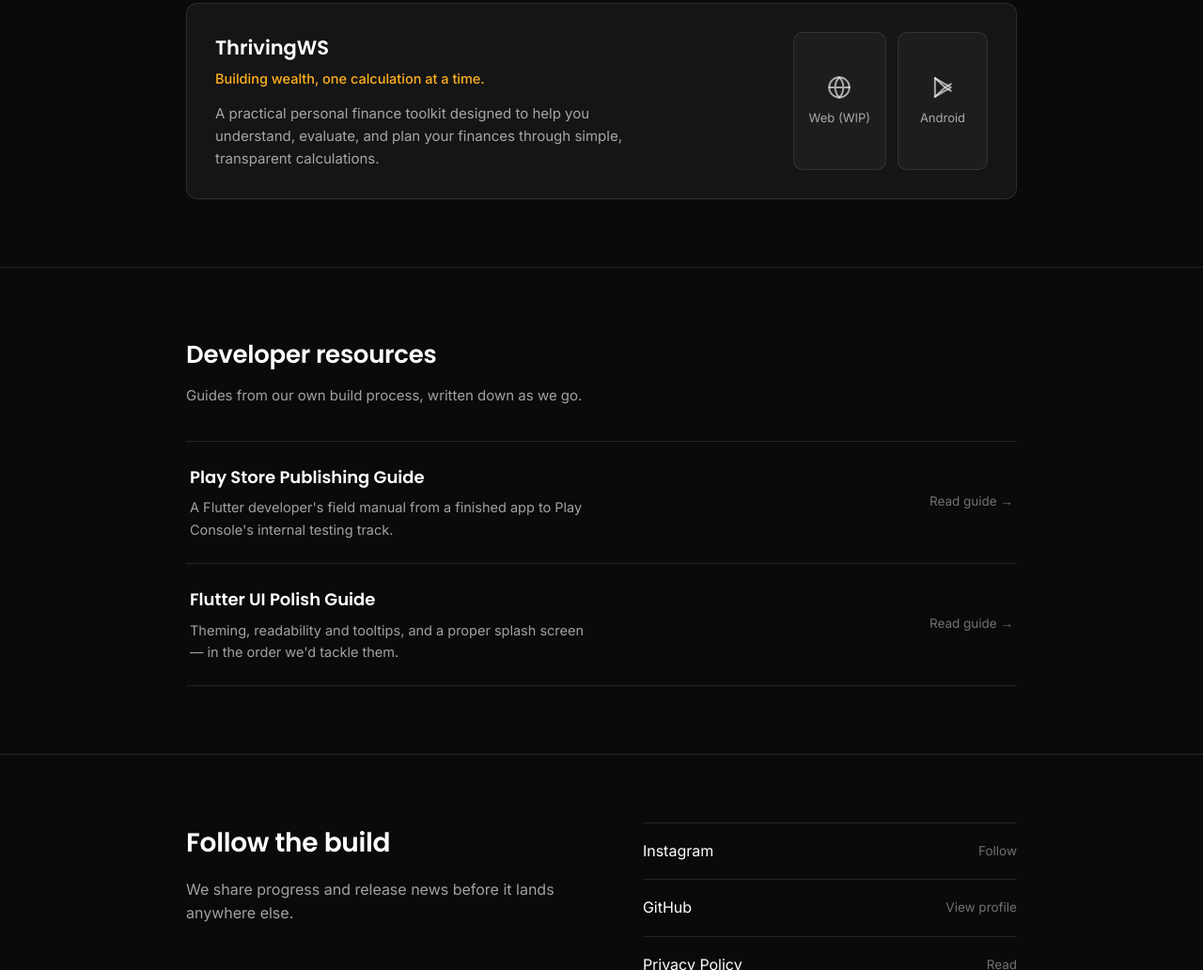
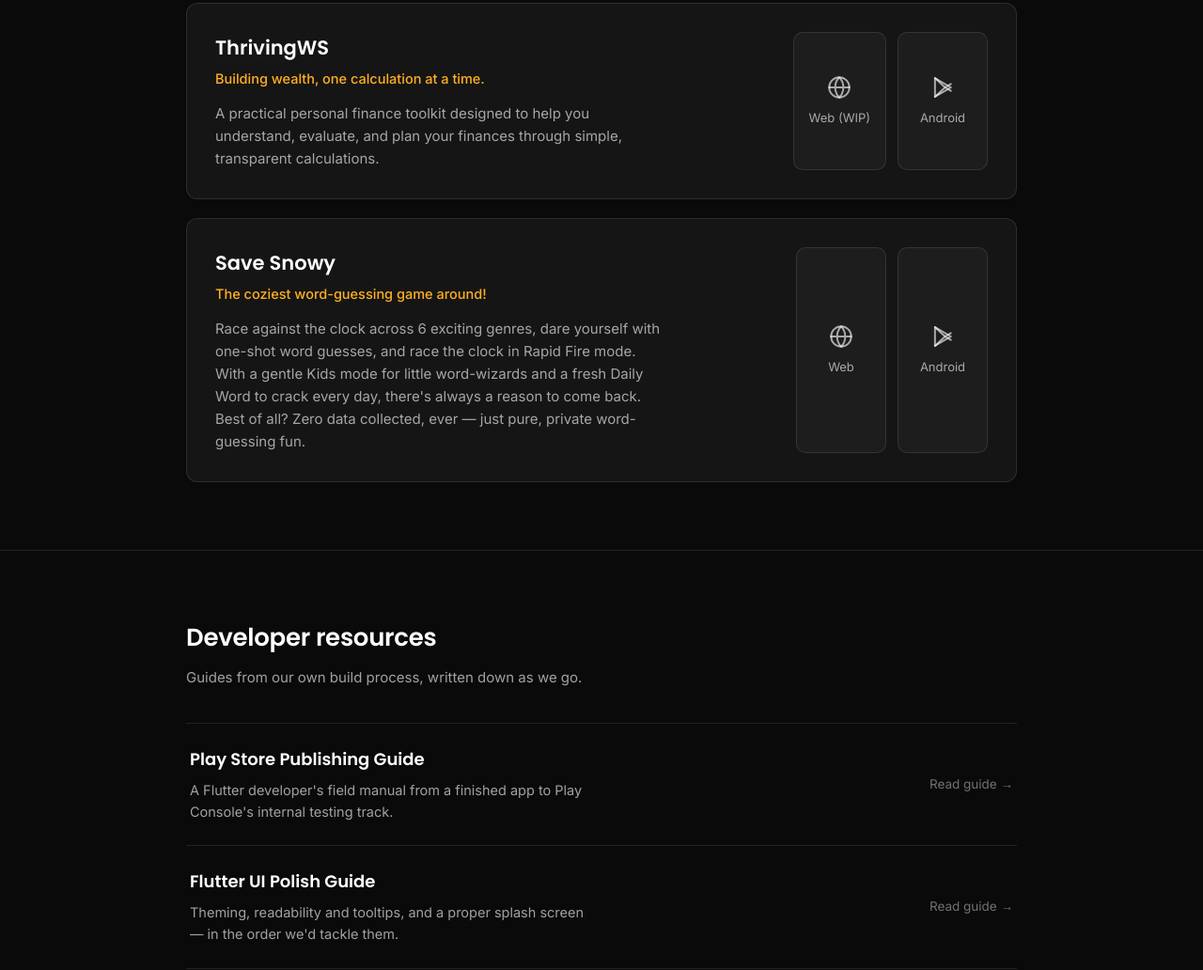
Before and after one commit to KandarApplications/KandarApplications.github.io, a plain HTML site: page index.html in a window 1280 px wide. Shown: the part 1174-2206 px from the top of the page at 94% size. Drawn offline with Linux system fonts and the light colour scheme.

Commit message:
Update index.html
Latest with snowy web updaate

```diff
--- a/index.html
+++ b/index.html
@@ -461,6 +461,28 @@
         </a>
       </div>
     </div>
+
+    <div class="app-card" style="margin-top:20px;">
+      <div>
+        <div class="name">Save Snowy</div>
+        <div class="tagline">The coziest word-guessing game around!</div>
+        <div class="desc">Race against the clock across 6 exciting genres, dare yourself with one-shot word guesses, and race the clock in Rapid Fire mode. With a gentle Kids mode for little word-wizards and a fresh Daily Word to crack every day, there's always a reason to come back. Best of all? Zero data collected, ever — just pure, private word-guessing fun.</div>
+      </div>
+      <div class="app-links" aria-label="Save Snowy platforms">
+        <a class="app-link" href="https://save-snowy.kandar-applications.workers.dev/" aria-label="Save Snowy Web version">
+          <svg viewBox="0 0 24 24" fill="none" stroke="currentColor" stroke-width="1.7" stroke-linecap="round" stroke-linejoin="round" aria-hidden="true">
+            <circle cx="12" cy="12" r="9.2"/><path d="M2.8 12h18.4M12 2.8c2.5 2.5 3.7 5.6 3.7 9.2s-1.2 6.7-3.7 9.2c-2.5-2.5-3.7-5.6-3.7-9.2S9.5 5.3 12 2.8z"/>
+          </svg>
+          <span class="app-link-label">Web</span>
+        </a>
+        <a class="app-link" href="https://play.google.com/store/apps/details?id=com.kandarapplications.save_snowy&amp;pcampaignid=web_share" target="_blank" rel="noopener" aria-label="Save Snowy for Android on Google Play">
+          <svg viewBox="0 0 24 24" fill="none" stroke="currentColor" stroke-width="1.7" stroke-linecap="round" stroke-linejoin="round" aria-hidden="true">
+            <path d="M5 3.5 19.5 12 5 20.5z"/><path d="m5 3.5 9.2 8.5L5 20.5"/><path d="m14.2 12 5.3-3.1M14.2 12l5.3 3.1"/>
+          </svg>
+          <span class="app-link-label">Android</span>
+        </a>
+      </div>
+    </div>
   </div>
 </section>
 
@@ -521,10 +543,10 @@
           </div>
           <div class="ea-text">
             <div class="ea-title">2. Opt in and install</div>
-            <p>Once you've joined, opt in to Sherlock Word Finder below and install it from the Play Store.</p>
+            <p>Once you've joined, opt in to The Bodyguard below and install it from the Play Store.</p>
             <div class="ea-app">
-              <span class="ea-app-name">Sherlock Word Finder</span>
-              <a class="ea-link" href="https://play.google.com/store/apps/details?id=com.kandarapplications.sherlock_word_finder" target="_blank" rel="noopener">Opt in & install</a>
+              <span class="ea-app-name">The Bodyguard</span>
+              <a class="ea-link" href="https://play.google.com/store/apps/details?id=com.kandarapplications.the_body_guard" target="_blank" rel="noopener">Opt in & install</a>
             </div>
           </div>
         </div>
```
